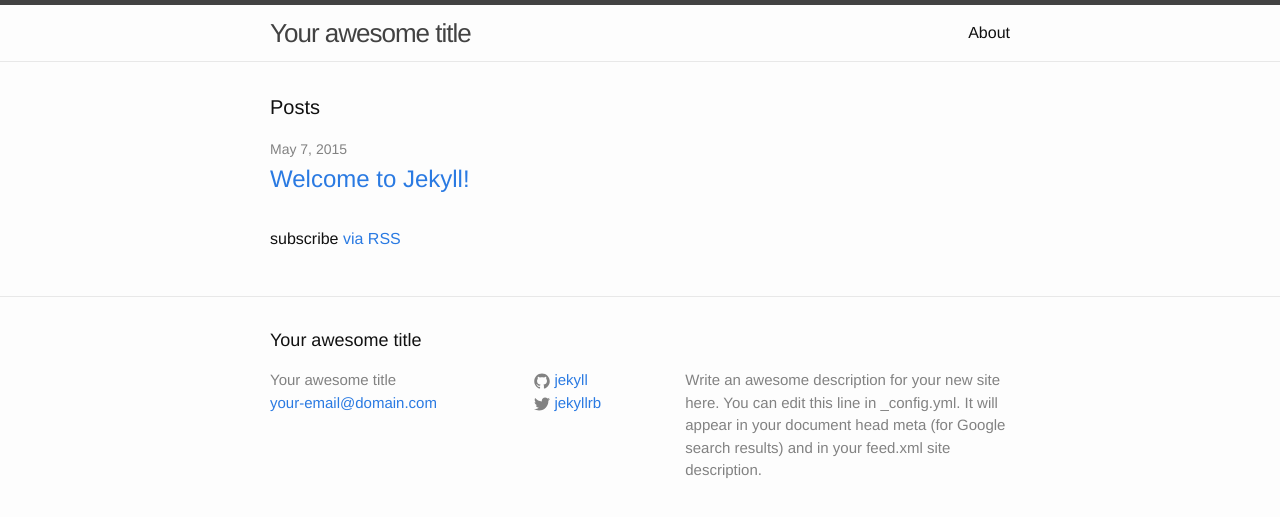
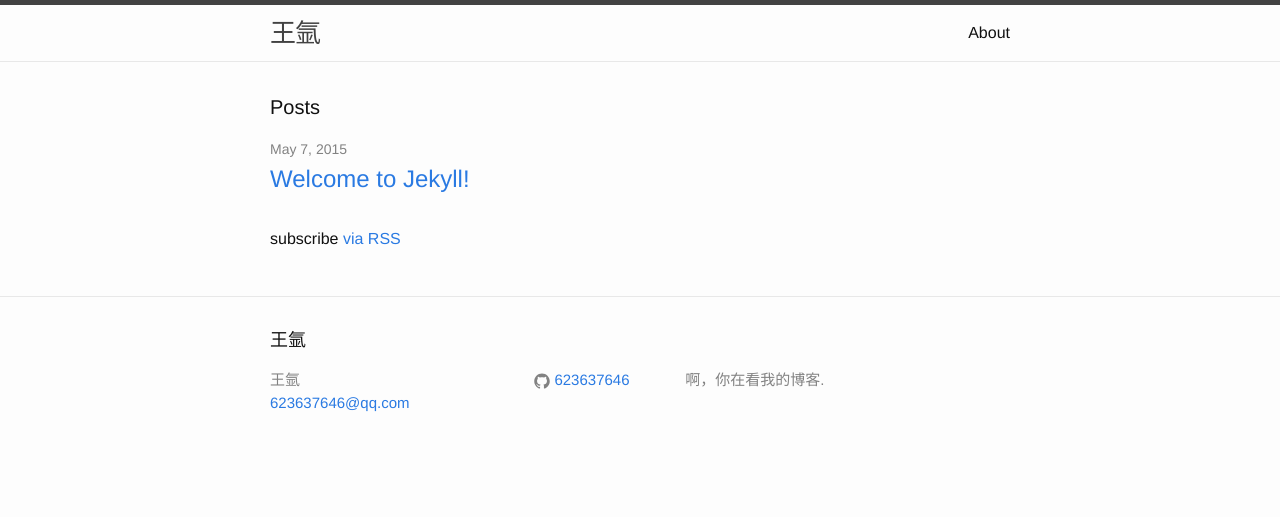
Before and after one commit to 623637646/623637646.github.io, a Jekyll site: the page built from index.html, in a window 1280 px wide. Shown: the top 517 px of the page. Built offline with Jekyll 4.4.1, drawn with Linux system fonts in a browser that asks for light colours.

Commit message:
_config.yml 配置文件更改

```diff
--- a/_config.yml
+++ b/_config.yml
@@ -1,14 +1,12 @@
 # Site settings
-title: Your awesome title
-email: your-email@domain.com
+title: 王氩
+email: 623637646@qq.com
 description: > # this means to ignore newlines until "baseurl:"
-  Write an awesome description for your new site here. You can edit this
-  line in _config.yml. It will appear in your document head meta (for
-  Google search results) and in your feed.xml site description.
+  啊，你在看我的博客.
 baseurl: "" # the subpath of your site, e.g. /blog/
-url: "http://yourdomain.com" # the base hostname & protocol for your site
-twitter_username: jekyllrb
-github_username:  jekyll
+url: "" # the base hostname & protocol for your site
+# twitter_username: jekyllrb
+github_username:  623637646
 
 # Build settings
 markdown: kramdown
```
